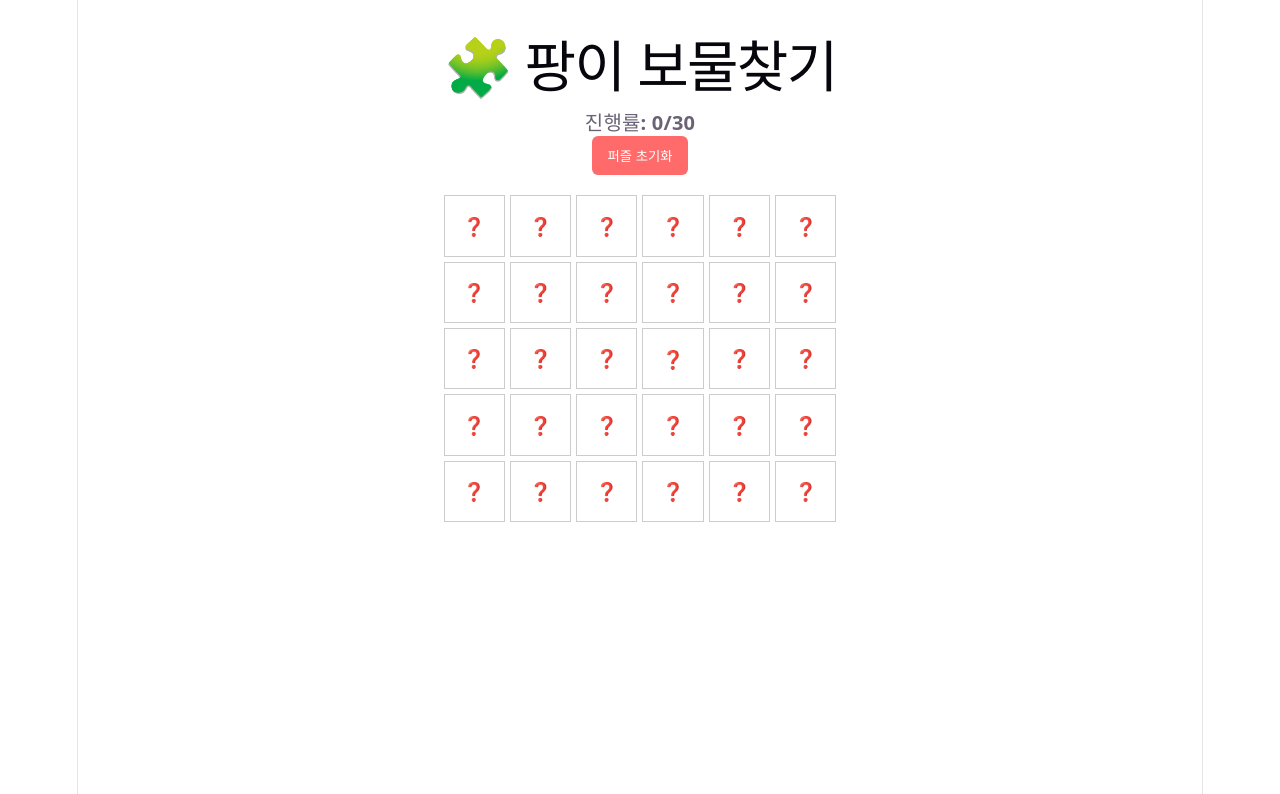
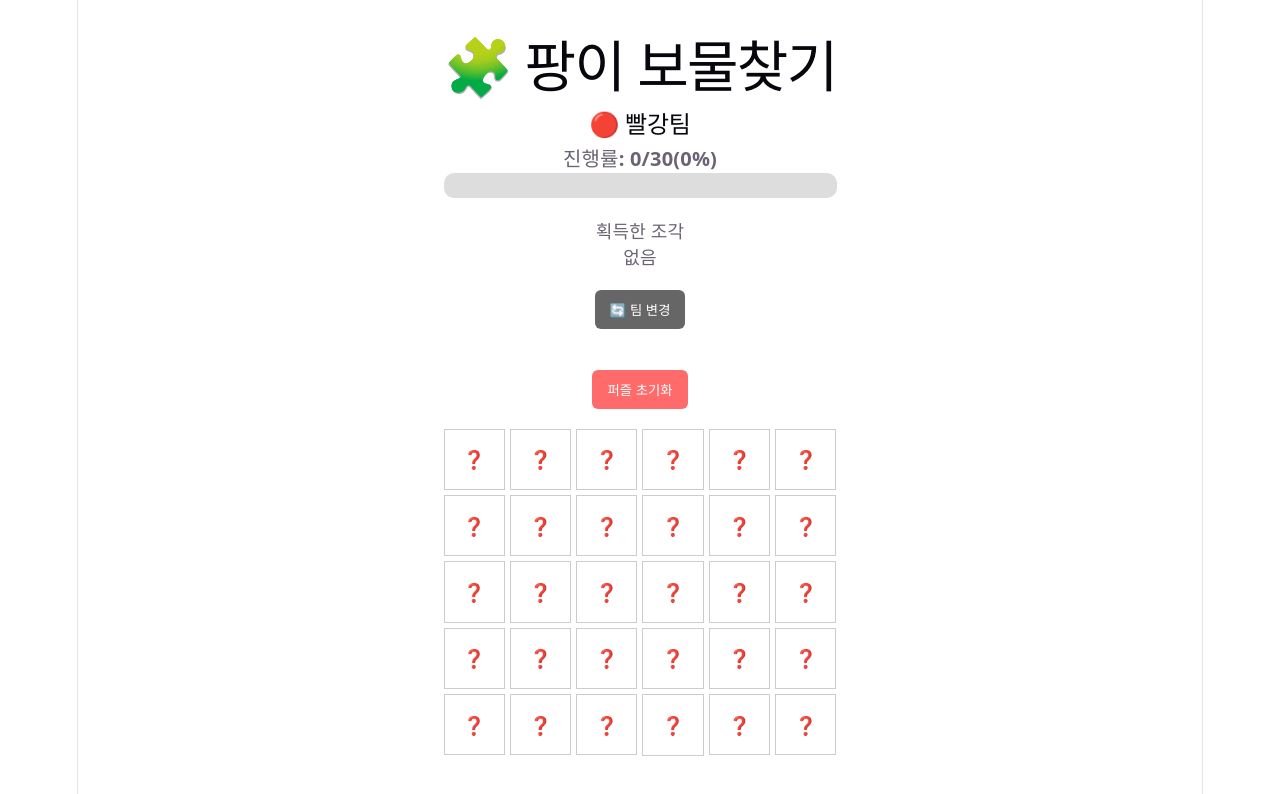
Before and after one commit to tacocat-2222/pangi-treasure-2, a React (Vite) app in the folder temp-puzzle/: page / in a window 1280 px wide. Both pictures are taken after a click on the button "🔴 빨강팀". Shown: the top 794 px of the page. Built offline with nearby package versions, Linux system fonts and the light colour scheme.

Commit message:
팀별 저장, 진행률 바, 획득조각 목록 추가

```diff
--- a/temp-puzzle/src/App.jsx
+++ b/temp-puzzle/src/App.jsx
@@ -10,6 +10,9 @@ export default function App() {
   );
 
   const storageKey = `pieces_${team}`;
+  const progress = Math.round(
+  (pieces.length / TOTAL) * 100
+);
 
   useEffect(() => {
     const params = new URLSearchParams(
@@ -18,7 +21,7 @@ export default function App() {
 
     // 관리자 초기화
     if (params.get("reset") === "1") {
-      localStorage.removeItem("pieces");
+      localStorage.removeItem(storageKey);
       setPieces([]);
       setMessage("🔄 퍼즐이 초기화되었습니다.");
       return;
@@ -60,7 +63,7 @@ export default function App() {
     }
 
     setPieces(nextPieces);
-  }, []);
+  }, [team]);
 
   const resetPuzzle = () => {
   if (
@@ -97,8 +100,10 @@ const selectTeam = (selectedTeam) => {
 const changeTeam = () => {
   localStorage.removeItem("team");
   setTeam("");
+  setPieces([]);
   setMessage("");
-};
+  window.location.href = "/";
+}
 
 if (!team) {
   return (
@@ -147,7 +152,7 @@ if (!team) {
     </div>
   );
 }
-``
+
   return (
     <div
       style={{
@@ -159,15 +164,76 @@ if (!team) {
     >
       <h1>🧩 팡이 보물찾기</h1>
 
+<h2>
+  {team === "red" && "🔴 빨강팀"}
+  {team === "blue" && "🔵 파랑팀"}
+  {team === "green" && "🟢 초록팀"}
+  {team === "black" && "⚫ 검정팀"}
+</h2>
+
 <p
   style={{
     fontSize: "20px",
     fontWeight: "bold",
   }}
 >
+
   진행률: {pieces.length}/{TOTAL}
+  ({progress}%)
 </p>
 
+<div
+  style={{
+    width: "100%",
+    maxWidth: "500px",
+    margin: "0 auto 20px",
+    backgroundColor: "#ddd",
+    borderRadius: "10px",
+    overflow: "hidden",
+  }}
+>
+  <div
+    style={{
+      width: `${progress}%`,
+      height: "25px",
+      backgroundColor: "#4caf50",
+      transition: "0.5s",
+    }}
+  />
+</div>
+<div
+  style={{
+    marginBottom: "20px",
+  }}
+>
+  <strong>획득한 조각</strong>
+
+  <br />
+
+  {pieces.length > 0
+    ? [...pieces]
+        .sort((a, b) => a - b)
+        .join(", ")
+    : "없음"}
+</div>
+
+      <button
+  onClick={changeTeam}
+  style={{
+    marginBottom: 15,
+    padding: "10px 15px",
+    backgroundColor: "#666",
+    color: "white",
+    border: "none",
+    borderRadius: "6px",
+    cursor: "pointer",
+  }}
+>
+  🔄 팀 변경
+</button>
+
+<br />
+<br />
       <button
         onClick={resetPuzzle}
         style={{
```
Lines whose indentation alone changed are shown as unchanged.
